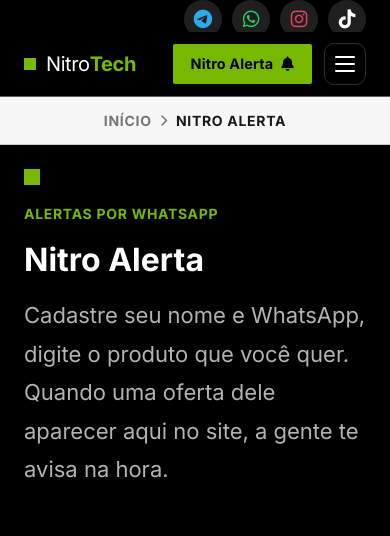
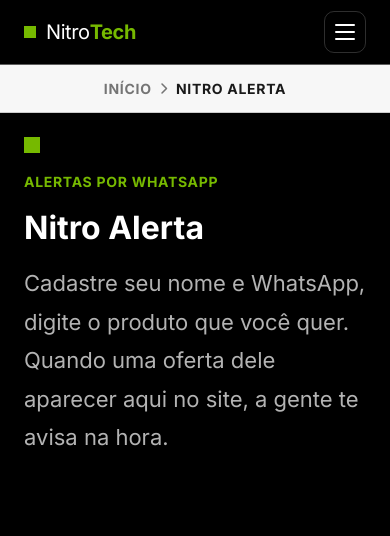
Before and after one commit to andresperes33/andrebot, a Django app: page /nitro-alerta/ in a window 390 px wide. Shown: the top 536 px of the page. Run offline with Django 5.2, Linux system fonts and the light colour scheme.

Commit message:
Mobile: remove icones de redes sociais e botao Nitro Alerta do cabecalho (so nome + menu)

```diff
--- a/bot/static/bot/nvidia.css
+++ b/bot/static/bot/nvidia.css
@@ -1350,6 +1350,8 @@
 @media (max-width: 768px) {
     .nav-links { display: none; }
     .nav-burger { display: flex; }
+    .utility-bar { display: none; }
+    .nav-actions .btn { display: none; }
     .footer-inner { grid-template-columns: 1fr 1fr; }
     .hero-dark { padding: 48px 24px 40px; }
     .hero-dark .corner-square { top: 24px; left: 24px; }
@@ -1367,28 +1369,6 @@
     .footer-inner { grid-template-columns: 1fr; }
     .hero-actions, .detail-actions { flex-direction: column; }
     .hero-actions .btn, .detail-actions .btn { width: 100%; }
-    .utility-left span { display: none; }
-    .utility-right { gap: 10px; }
-    .utility-link {
-        width: 38px;
-        height: 38px;
-        border-radius: 50%;
-        background: rgba(255,255,255,0.12);
-        justify-content: center;
-        font-size: 0;
-        gap: 0;
-    }
-    .utility-link i {
-        font-size: 19px;
-        color: #ffffff;
-        line-height: 1;
-    }
-    .utility-link:hover { background: rgba(255,255,255,0.22); color: #ffffff; }
-    .utility-link.telegram i { color: #2aabee; }
-    .utility-link.whatsapp i { color: #25d366; }
-    .utility-link.instagram i { color: #e4405f; }
-    .utility-link.tiktok i { color: #ffffff; }
-    .utility-label { display: none; }
 }
 
 /* ─── Social Proof Popup ─── */
```
